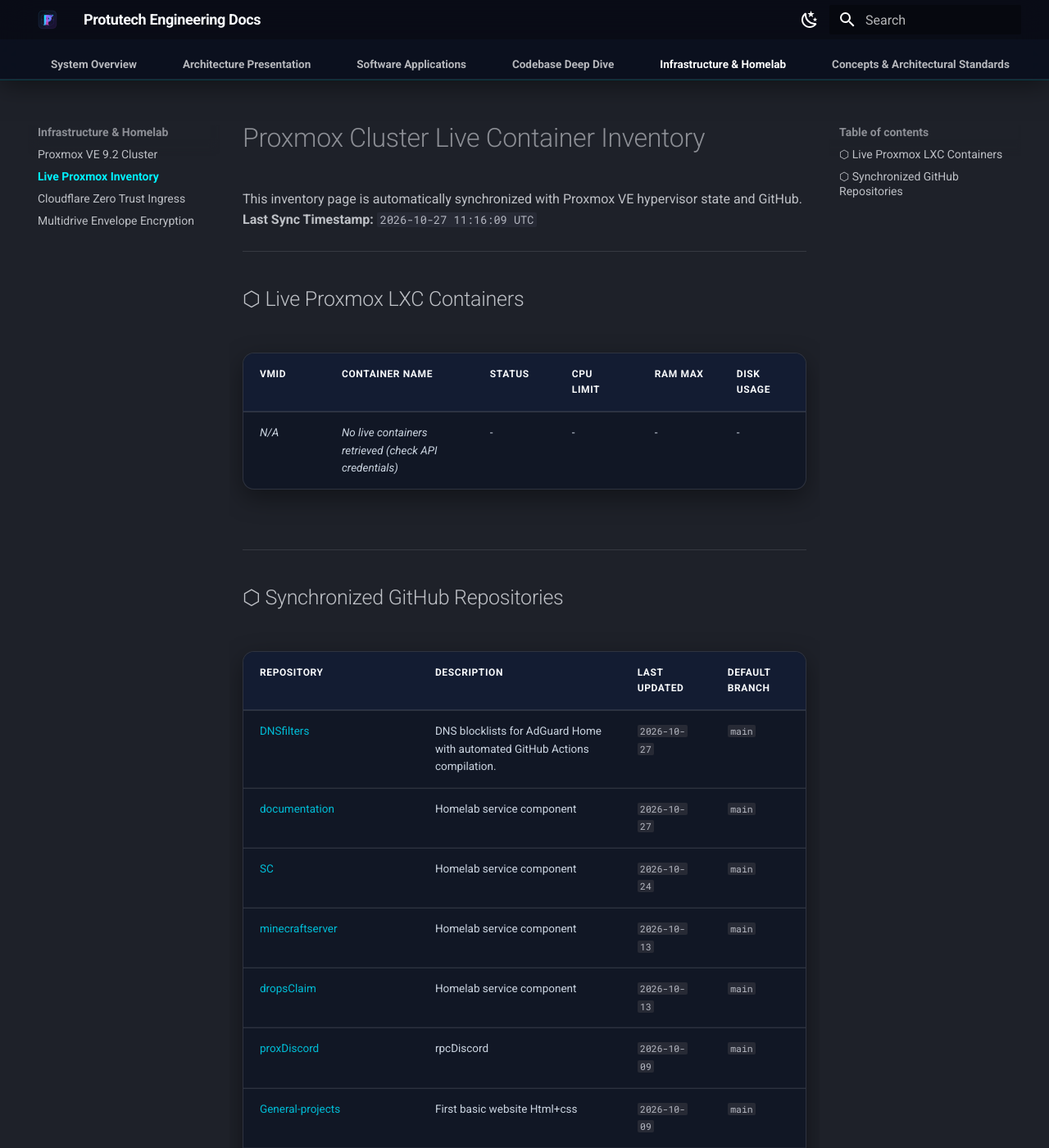
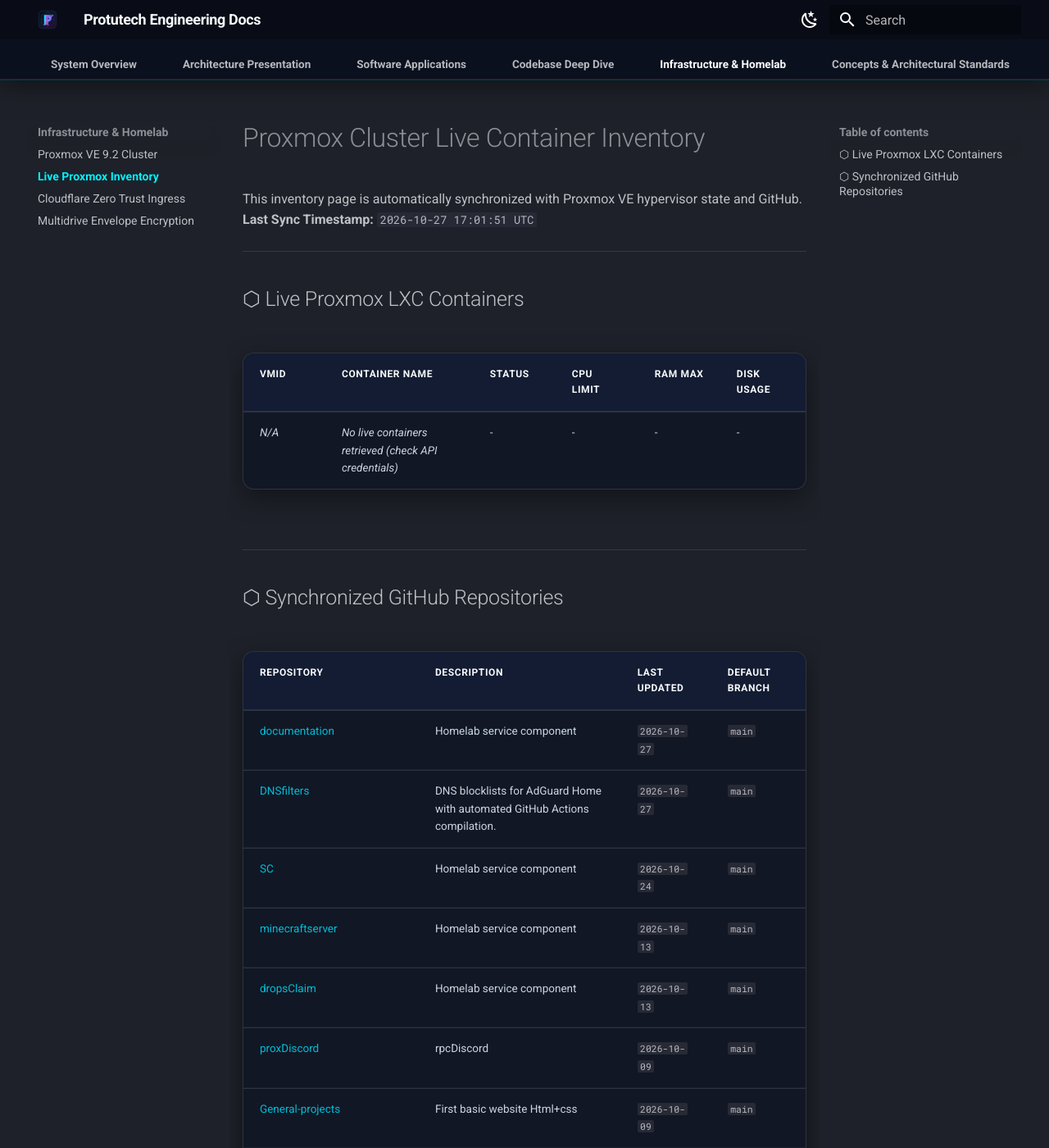
Before and after one commit to IAndrexI/documentation, an MkDocs documentation site: the page built from docs/infra/proxmox-live-inventory.md, in a window 1280 px wide and 1400 px high. Shown: the whole window at 82% size. Built offline with MkDocs 1.6.1 and Material for MkDocs 9.7.7, drawn with Linux system fonts in a browser that asks for light colours.

Commit message:
chore(auto-update): sync live Proxmox containers and GitHub repos [skip ci]

```diff
--- a/docs/infra/proxmox-live-inventory.md
+++ b/docs/infra/proxmox-live-inventory.md
@@ -1,7 +1,7 @@
 # Proxmox Cluster Live Container Inventory
 
 This inventory page is automatically synchronized with Proxmox VE hypervisor state and GitHub.
-**Last Sync Timestamp:** `2026-10-27 11:16:09 UTC`
+**Last Sync Timestamp:** `2026-10-27 17:01:51 UTC`
 
 ---
 
@@ -17,8 +17,8 @@
 
 | Repository | Description | Last Updated | Default Branch |
 | :--- | :--- | :--- | :--- |
+| [documentation](https://github.com/IAndrexI/documentation) | Homelab service component | `2026-10-27` | `main` |
 | [DNSfilters](https://github.com/IAndrexI/DNSfilters) | DNS blocklists for AdGuard Home with automated GitHub Actions compilation. | `2026-10-27` | `main` |
-| [documentation](https://github.com/IAndrexI/documentation) | Homelab service component | `2026-10-27` | `main` |
 | [SC](https://github.com/IAndrexI/SC) | Homelab service component | `2026-10-24` | `main` |
 | [minecraftserver](https://github.com/IAndrexI/minecraftserver) | Homelab service component | `2026-10-13` | `main` |
 | [dropsClaim](https://github.com/IAndrexI/dropsClaim) | Homelab service component | `2026-10-13` | `main` |
```
